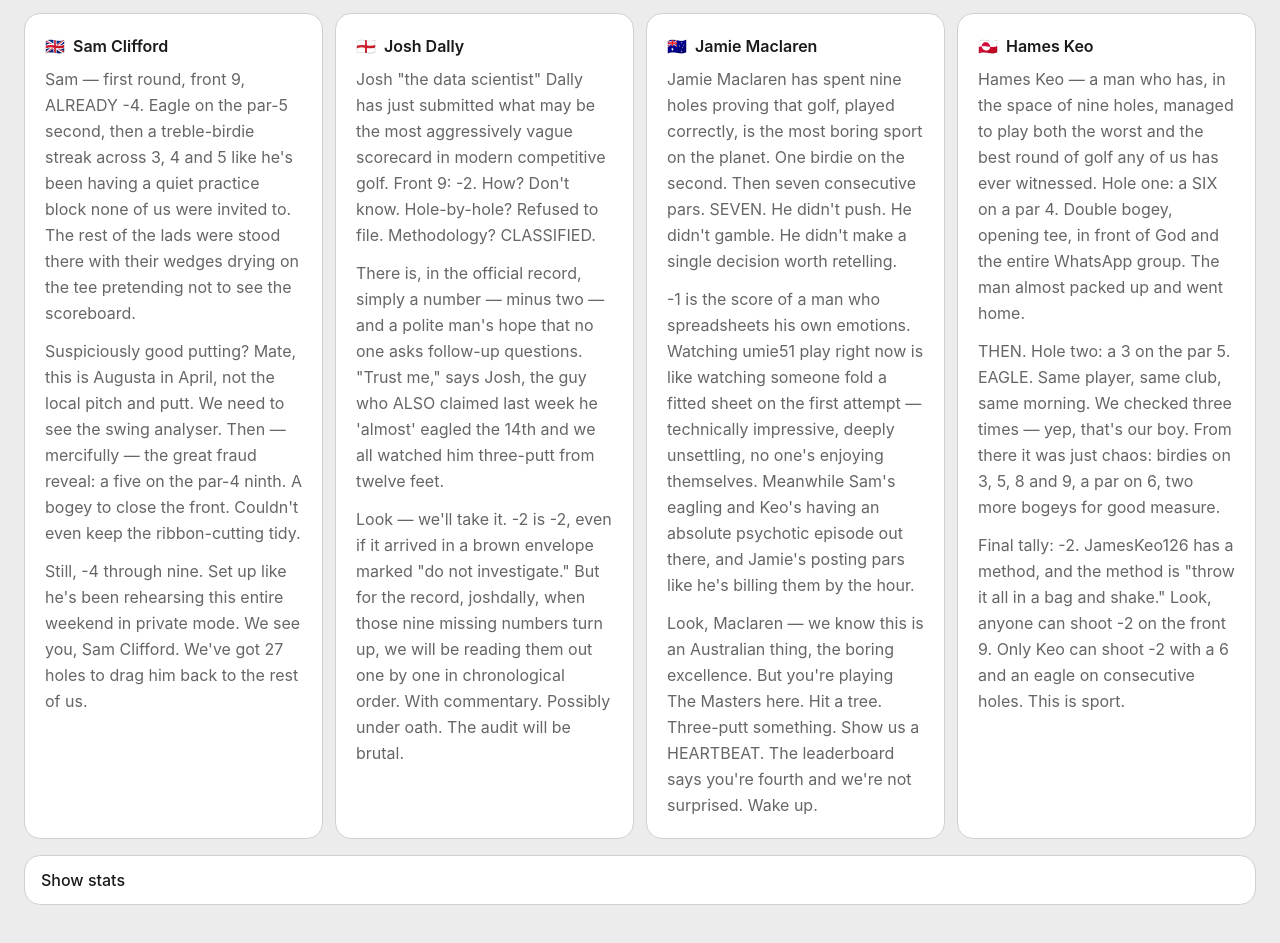
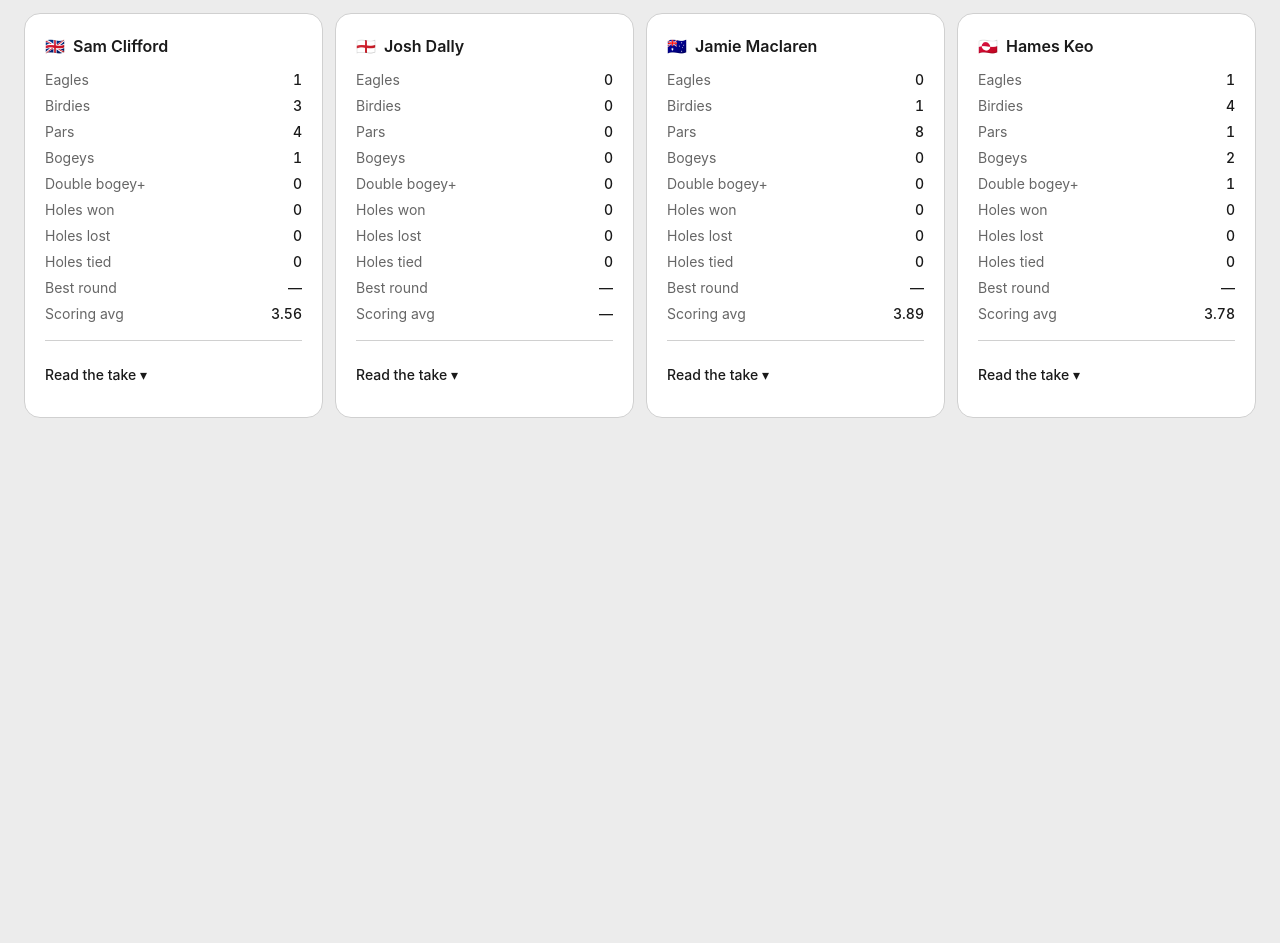
Before and after one commit to jameskeo126/webbers-golf-dashboard, a Next.js app: page / in a window 1280 px wide. Shown: the part 1520-2463 px from the top of the page. After the commit the page ends 2002 px from the top, so only its background shows below. Built offline with nearby package versions, Linux system fonts and the light colour scheme.

Commit message:
Combine stats + commentary into one PlayerCard with collapsible take and mobile carousel

```diff
--- a/app/page.tsx
+++ b/app/page.tsx
@@ -6,8 +6,7 @@ import { Leaderboard } from "@/components/Leaderboard"
 import { SeasonCommentary } from "@/components/SeasonCommentary"
 import { RoundTabs } from "@/components/RoundTabs"
 import { Scorecard } from "@/components/Scorecard"
-import { PlayerCommentaryCards } from "@/components/PlayerCommentaryCards"
-import { StatsPanel } from "@/components/StatsPanel"
+import { PlayerCards } from "@/components/PlayerCards"
 import { ROUNDS } from "@/data/rounds"
 
 export default function HomePage() {
@@ -23,8 +22,7 @@ export default function HomePage() {
         round={round}
         tabs={<RoundTabs selected={selectedRound} onSelect={setSelectedRound} />}
       />
-      <PlayerCommentaryCards round={round} />
-      <StatsPanel />
+      <PlayerCards round={round} />
     </main>
   )
 }
--- /dev/null
+++ b/components/PlayerCards.tsx
@@ -0,0 +1,94 @@
+"use client"
+
+import { useState } from "react"
+import type { Round, Player, PlayerStats } from "@/data/types"
+import { PLAYERS } from "@/data/players"
+import { ROUNDS } from "@/data/rounds"
+import { computePlayerStats } from "@/lib/playerStats"
+import { formatToPar } from "@/lib/scoreUtils"
+
+function StatRow({ label, value }: { label: string; value: string | number }) {
+  return (
+    <div className="flex justify-between text-sm">
+      <span style={{ color: "var(--text-muted)" }}>{label}</span>
+      <span className="tabular font-medium" style={{ color: "var(--text-primary)" }}>{value}</span>
+    </div>
+  )
+}
+
+function PlayerCard({
+  player,
+  stats,
+  commentary,
+}: {
+  player: Player
+  stats: PlayerStats
+  commentary: string | undefined
+}) {
+  const [open, setOpen] = useState(false)
+  const paragraphs = commentary ? commentary.split("\n\n") : []
+
+  return (
+    <article
+      className="snap-start shrink-0 w-[calc(100vw-2rem)] sm:w-auto sm:shrink rounded-2xl p-4 sm:p-5 flex flex-col"
+      style={{ backgroundColor: "var(--bg-surface)", border: "1px solid var(--border)" }}
+    >
+      <header className="mb-3 flex items-center gap-2">
+        <span aria-hidden="true">{player.flag}</span>
+        <h4 className="text-base font-semibold" style={{ color: "var(--text-primary)" }}>
+          {player.displayName}
+        </h4>
+      </header>
+      <div className="space-y-1.5 mb-4">
+        <StatRow label="Eagles" value={stats.eagles} />
+        <StatRow label="Birdies" value={stats.birdies} />
+        <StatRow label="Pars" value={stats.pars} />
+        <StatRow label="Bogeys" value={stats.bogeys} />
+        <StatRow label="Double bogey+" value={stats.doubleBogeyPlus} />
+        <StatRow label="Holes won" value={stats.holesWon} />
+        <StatRow label="Holes lost" value={stats.holesLost} />
+        <StatRow label="Holes tied" value={stats.holesTied} />
+        <StatRow label="Best round" value={stats.bestRound === null ? "—" : formatToPar(stats.bestRound)} />
+        <StatRow label="Scoring avg" value={stats.scoringAverage === null ? "—" : stats.scoringAverage.toFixed(2)} />
+      </div>
+      {paragraphs.length > 0 ? (
+        <div className="mt-auto pt-3" style={{ borderTop: "1px solid var(--border)" }}>
+          <button
+            onClick={() => setOpen(o => !o)}
+            aria-expanded={open}
+            className="w-full text-left text-sm font-medium transition hover:opacity-80"
+            style={{ color: "var(--text-primary)", minHeight: "44px" }}
+          >
+            {open ? "Hide the take ▴" : "Read the take ▾"}
+          </button>
+          {open ? (
+            <div className="mt-2 leading-relaxed space-y-3 text-sm" style={{ color: "var(--text-muted)" }}>
+              {paragraphs.map((para, i) => (
+                <p key={i}>{para}</p>
+              ))}
+            </div>
+          ) : null}
+        </div>
+      ) : null}
+    </article>
+  )
+}
+
+export function PlayerCards({ round }: { round: Round }) {
+  return (
+    <section
+      aria-label="Player stats and commentary"
+      className="flex gap-3 overflow-x-auto snap-x snap-mandatory px-4 pb-4 my-4 sm:px-6 sm:grid sm:grid-cols-2 sm:overflow-visible sm:pb-0 lg:grid-cols-4"
+      style={{ scrollSnapType: "x mandatory" }}
+    >
+      {PLAYERS.map(player => (
+        <PlayerCard
+          key={player.id}
+          player={player}
+          stats={computePlayerStats(player.id, ROUNDS)}
+          commentary={round.commentary.players[player.id]}
+        />
+      ))}
+    </section>
+  )
+}
--- a/components/PlayerCommentaryCards.tsx
+++ /dev/null
@@ -1,34 +0,0 @@
-import type { Round } from "@/data/types"
-import { PLAYERS } from "@/data/players"
-
-export function PlayerCommentaryCards({ round }: { round: Round }) {
-  const cards = PLAYERS
-    .map(p => ({ player: p, text: round.commentary.players[p.id] }))
-    .filter((c): c is { player: typeof PLAYERS[number]; text: string } => Boolean(c.text))
-
-  if (cards.length === 0) return null
-
-  return (
-    <section className="mx-4 my-4 grid gap-3 sm:mx-6 sm:grid-cols-2 lg:grid-cols-4">
-      {cards.map(({ player, text }) => (
-        <article
-          key={player.id}
-          className="rounded-2xl p-4 sm:p-5"
-          style={{ backgroundColor: "var(--bg-surface)", border: "1px solid var(--border)" }}
-        >
-          <header className="mb-2 flex items-center gap-2">
-            <span aria-hidden="true">{player.flag}</span>
-            <h4 className="text-base font-semibold" style={{ color: "var(--text-primary)" }}>
-              {player.displayName}
-            </h4>
-          </header>
-          <div className="leading-relaxed space-y-3" style={{ color: "var(--text-muted)" }}>
-            {text.split("\n\n").map((para, i) => (
-              <p key={i}>{para}</p>
-            ))}
-          </div>
-        </article>
-      ))}
-    </section>
-  )
-}
--- a/components/StatsPanel.tsx
+++ /dev/null
@@ -1,70 +0,0 @@
-"use client"
-
-import { useState } from "react"
-import { PLAYERS } from "@/data/players"
-import { ROUNDS } from "@/data/rounds"
-import { computePlayerStats } from "@/lib/playerStats"
-import { formatToPar } from "@/lib/scoreUtils"
-
-function StatRow({ label, value }: { label: string; value: string | number }) {
-  return (
-    <div className="flex justify-between text-sm">
-      <span style={{ color: "var(--text-muted)" }}>{label}</span>
-      <span className="tabular font-medium" style={{ color: "var(--text-primary)" }}>{value}</span>
-    </div>
-  )
-}
-
-export function StatsPanel() {
-  const [open, setOpen] = useState(false)
-  return (
-    <section className="mx-4 my-4 sm:mx-6">
-      <button
-        onClick={() => setOpen(o => !o)}
-        className="w-full rounded-2xl px-4 py-3 text-left font-medium transition hover:opacity-90"
-        style={{
-          backgroundColor: "var(--bg-surface)",
-          color: "var(--text-primary)",
-          border: "1px solid var(--border)",
-          minHeight: "44px",
-        }}
-        aria-expanded={open}
-      >
-        {open ? "Hide stats" : "Show stats"}
-      </button>
-      {open && (
-        <div className="mt-3 grid gap-3 sm:grid-cols-2 lg:grid-cols-4">
-          {PLAYERS.map(player => {
-            const s = computePlayerStats(player.id, ROUNDS)
-            return (
-              <article
-                key={player.id}
-                className="rounded-2xl p-4"
-                style={{ backgroundColor: "var(--bg-surface)", border: "1px solid var(--border)" }}
-              >
-                <header className="mb-3 flex items-center gap-2">
-                  <span aria-hidden="true">{player.flag}</span>
-                  <h4 className="font-semibold" style={{ color: "var(--text-primary)" }}>
-                    {player.displayName}
-                  </h4>
-                </header>
-                <div className="space-y-1.5">
-                  <StatRow label="Eagles" value={s.eagles} />
-                  <StatRow label="Birdies" value={s.birdies} />
-                  <StatRow label="Pars" value={s.pars} />
-                  <StatRow label="Bogeys" value={s.bogeys} />
-                  <StatRow label="Double bogey+" value={s.doubleBogeyPlus} />
-                  <StatRow label="Holes won" value={s.holesWon} />
-                  <StatRow label="Holes lost" value={s.holesLost} />
-                  <StatRow label="Holes tied" value={s.holesTied} />
-                  <StatRow label="Best round" value={s.bestRound === null ? "—" : formatToPar(s.bestRound)} />
-                  <StatRow label="Scoring avg" value={s.scoringAverage === null ? "—" : s.scoringAverage.toFixed(2)} />
-                </div>
-              </article>
-            )
-          })}
-        </div>
-      )}
-    </section>
-  )
-}
```
